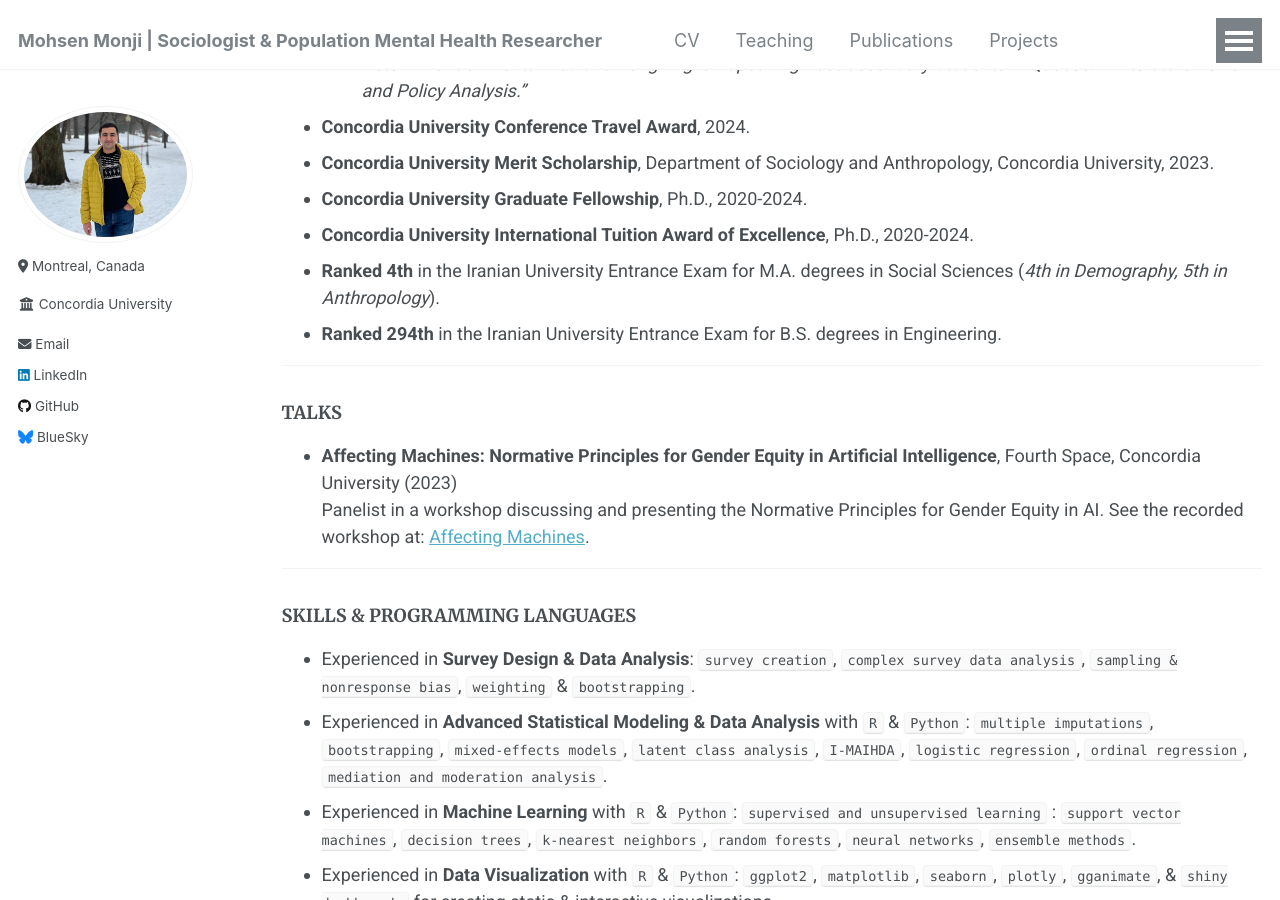
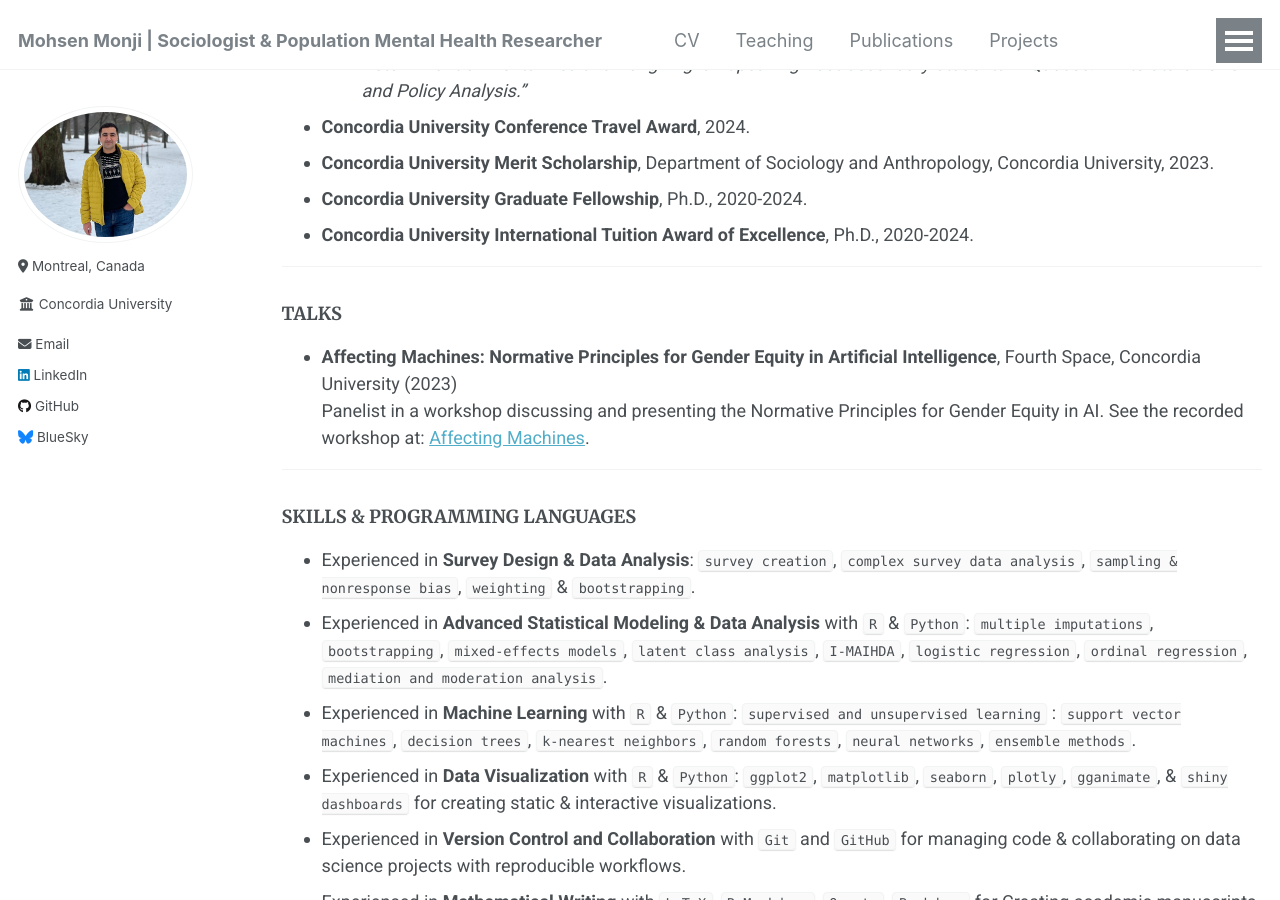
Before and after one commit to Mohsnmonji/mohsnmonji.github.io, a Jekyll site: the page built from _pages/Curriculum Vitae.md, in a window 1280 px wide and 900 px high, scrolled down 2633 px. Built offline with Jekyll 4.4.1, drawn with Linux system fonts in a browser that asks for light colours.

Commit message:
Update Curriculum Vitae.md

```diff
--- a/_pages/Curriculum Vitae.md
+++ b/_pages/Curriculum Vitae.md
@@ -99,8 +99,7 @@ redirect_from:
 - **Concordia University Merit Scholarship**, Department of Sociology and Anthropology, Concordia University, 2023.
 - **Concordia University Graduate Fellowship**, Ph.D., 2020-2024.
 - **Concordia University International Tuition Award of Excellence**, Ph.D., 2020-2024.
-- **Ranked 4th** in the Iranian University Entrance Exam for M.A. degrees in Social Sciences (*4th in Demography, 5th in Anthropology*).
-- **Ranked 294th** in the Iranian University Entrance Exam for B.S. degrees in Engineering.
+
 
 
 ---
```
